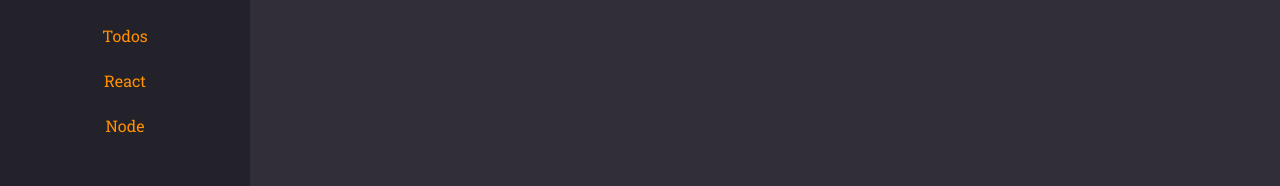
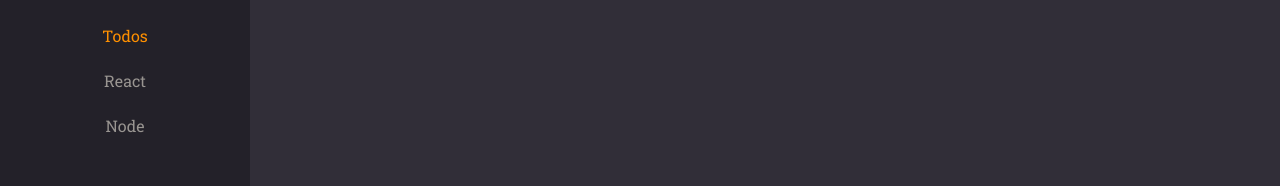
Before and after one commit to eduardotdev/rocketseat-explorer-09-intro-ao-reactjs, a React (Vite) app: page / in a window 1280 px wide. Shown: the part 144-330 px from the top of the page. Built offline with nearby package versions, Linux system fonts and the light colour scheme.

Commit message:
corrigindo as cores do menu

```diff
--- a/src/components/ButtonText/index.jsx
+++ b/src/components/ButtonText/index.jsx
@@ -2,7 +2,7 @@ import { Container } from './styles'
 
 export function ButtonText({ title, isActive = false, ...rest }) {
   return (
-    <Container type="button" $isactive={isActive.toString()} {...rest}>
+    <Container type="button" $isactive={isActive} {...rest}>
       {title}
     </Container>
   )
```
